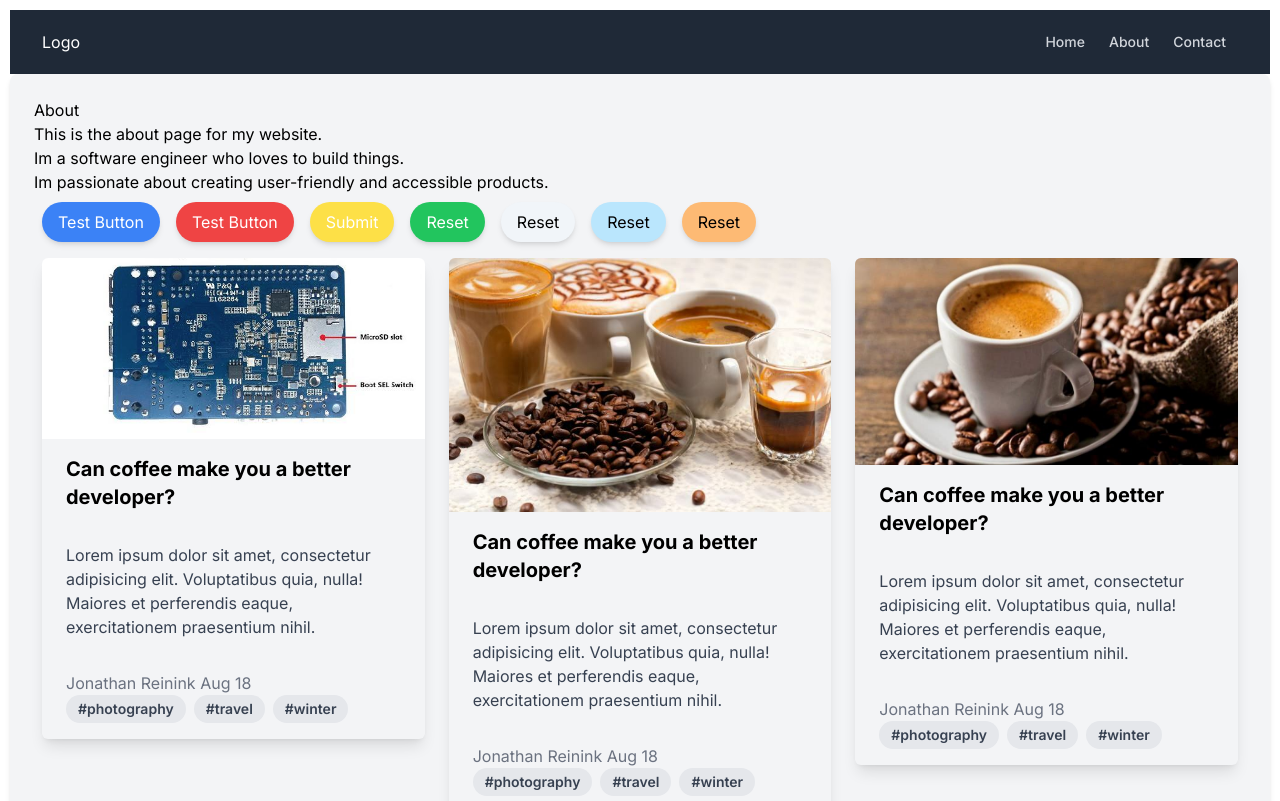
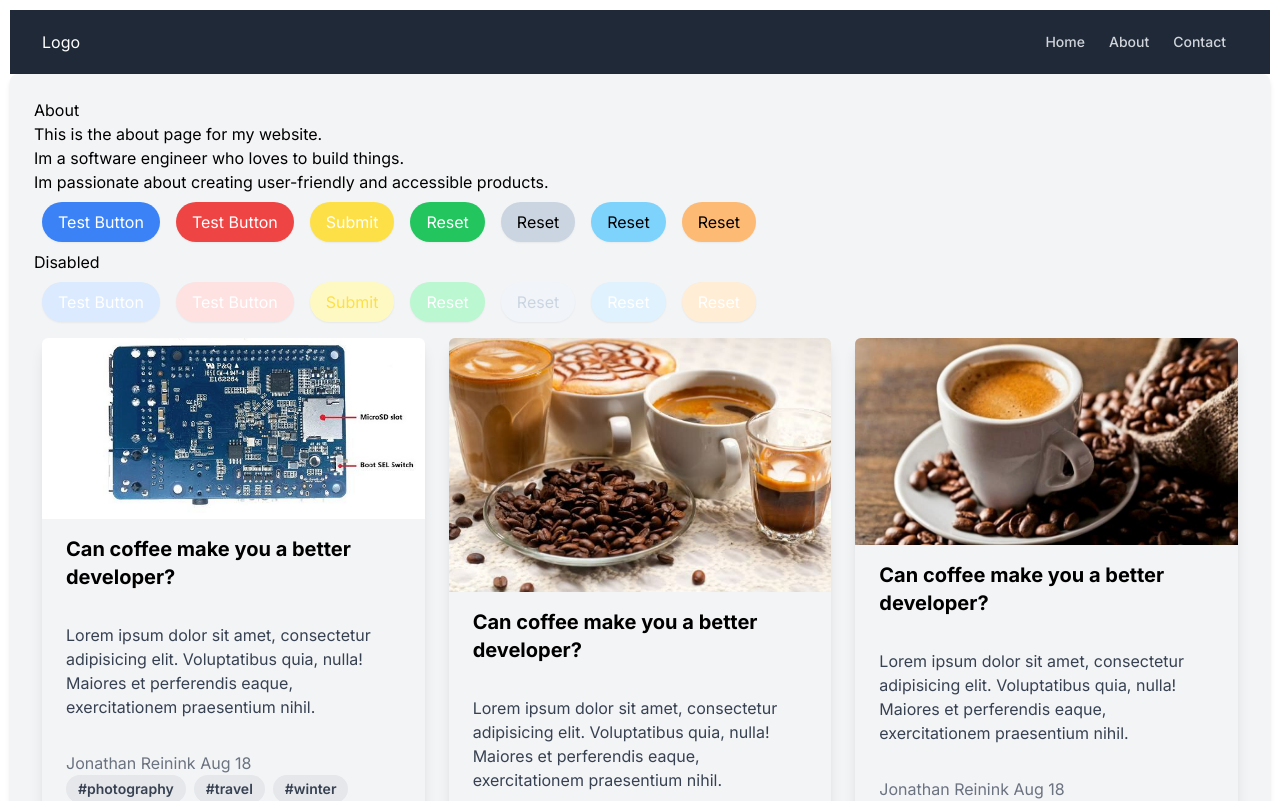
Before and after one commit to ristep/next02, a Next.js app: page /about in a window 1280 px wide. Shown: the top 801 px of the page. Built offline with nearby package versions, Linux system fonts and the light colour scheme.

Commit message:
Neon buttons  and some other imbrovments

```diff
--- a/app/about/page.tsx
+++ b/app/about/page.tsx
@@ -1,7 +1,7 @@
 "use client"
-import Button from "@/components/Button"
 import CardVertical from "@/components/CardVertical";
 import CardHorizontal from "@/components/CardHorizontal";
+import Button from "@/components/Button";
 
 const About = () => {
 
@@ -16,14 +16,23 @@ const About = () => {
          <p>Im a software engineer who loves to build things.</p>
          <p>Im passionate about creating user-friendly and accessible products.</p>
 
-         <Button color="blue" label='Test Button' callback={handleButtonClick} />
-         <Button color="red" label='Test Button' callback={handleButtonClick} />
+         <Button color="blue"   label='Test Button' callback={handleButtonClick} />
+         <Button color="red"    label='Test Button' callback={handleButtonClick} />
+         <Button color="yellow" label='Submit' callback={handleButtonClick} type='submit'/>
+         <Button color="green"  label='Reset'  callback={handleButtonClick} type='reset' />
+         <Button color="slate"  label='Reset'  callback={handleButtonClick} type='reset' />
+         <Button color="sky"    label='Reset'  callback={handleButtonClick} type='reset' />
+         <Button color="orange" label='Reset'  callback={handleButtonClick} type='reset' />
 
-         <Button color="yellow" label='Submit' callback={handleButtonClick} type='submit' />
-         <Button color="green" label='Reset' callback={handleButtonClick} type='reset' />
-         <Button color="slate" label='Reset' callback={handleButtonClick} type='reset' />
-         <Button color="sky" label='Reset' callback={handleButtonClick} type='reset' />
-         <Button color="orange" label='Reset' callback={handleButtonClick} type='reset' />
+         <p>Disabled</p>
+
+         <Button color="blue"   label='Test Button' callback={handleButtonClick} active={false}/>
+         <Button color="red"    label='Test Button' callback={handleButtonClick} active={false}/>
+         <Button color="yellow" label='Submit' callback={handleButtonClick} type='submit'active={false} />
+         <Button color="green"  label='Reset'  callback={handleButtonClick} type='reset' active={false}/>
+         <Button color="slate"  label='Reset'  callback={handleButtonClick} type='reset' active={false}/>
+         <Button color="sky"    label='Reset'  callback={handleButtonClick} type='reset' active={false}/>
+         <Button color="orange" label='Reset'  callback={handleButtonClick} type='reset' active={false}/>
 
          <div className="grid grid-cols-1 lg:grid-cols-2 xl:grid-cols-3 2xl:grid-cols-4 gap-2">
 
--- a/app/contact/page.tsx
+++ b/app/contact/page.tsx
@@ -1,6 +1,7 @@
 "use client"
 import Alert from '@/components/Alert'
-import Button from '@/components/Button';
+import Button from '@/components/ButtonNeon';
+import ButtonNeon from '@/components/ButtonNeon';
 import Head from 'next/head'
 import { useState } from 'react';
 
@@ -14,24 +15,45 @@ const Contact = () => {
 
    const buttons = [
       { label: 'OK', onClick: handleOK },
-      { label: 'Cancel',onClick: () => {
+      {
+         label: 'Cancel', onClick: () => {
             console.log('Cancel clicked');
             setShowAlert(false);
          }, color: "red"
       },
    ];
 
-   const togleAlert = () => {setShowAlert(!showAlert)}
+   const togleAlert = () => { setShowAlert(!showAlert) }
 
    return (
       <div suppressHydrationWarning={true}>
          <Head>
             <title>Contact</title>
          </Head>
-         <Button
-            label = "Togle Alert"
+
+         <ButtonNeon
+            label="Togle Alert"
             callback={togleAlert}
          />
+
+         <Button color="blue"   label='Test Button' callback={togleAlert} />
+         <Button color="red"    label='Test Button' callback={togleAlert} />
+         <Button color="yellow" label='Submit' callback={togleAlert} type='submit'/>
+         <Button color="green"  label='Reset'  callback={togleAlert} type='reset' active={false} />
+         <Button color="slate"  label='Reset'  callback={togleAlert} type='reset' />
+         <Button color="sky"    label='Reset'  callback={togleAlert} type='reset' />
+         <Button color="orange" label='Reset'  callback={togleAlert} type='reset' />
+
+         <p>Disabled</p>
+
+         <Button color="blue"   label='Test Button' callback={togleAlert} active={false}/>
+         <Button color="red"    label='Test Button' callback={togleAlert} active={false}/>
+         <Button color="yellow" label='Submit' callback={togleAlert} type='submit' active={false} />
+         <Button color="green"  label='Reset'  callback={togleAlert} type='reset' active={true}/>
+         <Button color="slate"  label='Reset'  callback={togleAlert} type='reset' active={false}/>
+         <Button color="sky"    label='Reset'  callback={togleAlert} type='reset' active={false}/>
+         <Button color="orange" label='Reset'  callback={togleAlert} type='reset' active={false}/>
+
          <Alert
             visible={showAlert}
             title="Alert Title"
--- a/components/Button.tsx
+++ b/components/Button.tsx
@@ -6,7 +6,7 @@ interface ButtonProps {
    icon?: React.ReactNode;
    callback: () => void;
    key?: string;
-   isButtonActive?: boolean;
+   active?: boolean;
    padding?: string;
    margin?: string;
    type?: 'button' | 'submit' | 'reset';
@@ -17,7 +17,7 @@ const Button: React.FC<ButtonProps> = ({
    label,
    icon,
    callback,
-   isButtonActive = true,
+   active = true,
    type = 'button',
    padding = 'py-2 px-4',
    margin = 'my-2 mx-2',
@@ -25,30 +25,39 @@ const Button: React.FC<ButtonProps> = ({
 }) => {
 
    const rounding = 'rounded-full';
-   const shadowing = "shadow-md hover:shadow-lg";
-   const hovering = "hover:scale-105 hover:rotate-3 transition-all duration-300";
+   const shadowing = "shadow-sm";
+   const hovering = "hover:scale-105 hover:rotate-3 hover:shadow-lg transition-all duration-300";
+   const glowing = "group-hover:opacity-100 transition duration-1000 group-hover:duration-200";
+   // const glowing = "";
    const outliner = "focus:outline-none";
 
    const buttons: { [key: string]: string } = {
-      blue: `bg-blue-500 hover:bg-blue-700 text-white`,
-      red: `bg-red-500 hover:bg-red-700 text-white`,
-      green: `bg-green-500 hover:bg-green-700 text-white`,
-      yellow: `bg-yellow-300 hover:bg-yellow-600 text-white`,
-      slate: `bg-slate-100 hover:bg-slate-300 text-black`,
-      sky: `bg-sky-200 hover:bg-sky-300 text-indigo`,
-      orange: `bg-orange-300 hover:bg-orange-500 text-indigo`,
+      blue: `${active?"bg-blue-500 hover:bg-blue-700":"bg-blue-100 "} text-white`,
+      red: `${active?"bg-red-500 hover:bg-red-700":"bg-red-100 "} text-white`,
+      green: `${active?"bg-green-500 hover:bg-green-700":"bg-green-200"} text-white`,
+      yellow: `${active?"bg-yellow-300 hover:bg-yellow-600 text-white":"bg-yellow-100 text-yellow-300"} `,
+      slate: `${active?"bg-slate-300 hover:bg-slate-100 text-black":"bg-slate-100 text-slate-300"}`,
+      sky: `${active?"bg-sky-300 hover:bg-sky-300":"bg-sky-100 text-white"} text-indigo`,
+      orange: `${active?"bg-orange-300 hover:bg-orange-500 text-indigo":"bg-orange-100 text-white"} `,
    };
 
-   const buttonClassName = buttons[color];
+   const buttonColor = buttons[color];
+
+   const finalClass = active ?
+                           `${buttonColor} ${padding} ${margin} ${rounding} ${shadowing} ${hovering} ${outliner} ${glowing}`
+                           :
+                           `${buttonColor} ${padding} ${margin} ${rounding} ${shadowing} `;
+
 
    return (
       <button
          key={label}
-         className={`${buttonClassName} ${padding} ${margin} ${rounding} ${shadowing} ${hovering} ${outliner}`}
-         onClick={isButtonActive ? callback : undefined}
-         disabled={!isButtonActive}
+         className={finalClass}
+         onClick={active ? callback : undefined}
+         disabled={!active}
          type={type}
       >
+
          {icon && <span className="mr-2">{icon}</span>}
          {label}
 
--- /dev/null
+++ b/components/ButtonNeon.tsx
@@ -0,0 +1,61 @@
+"use client"
+
+import React from 'react';
+interface ButtonProps {
+   label: string;
+   icon?: React.ReactNode;
+   callback: () => void;
+   key?: string;
+   active?: boolean;
+   padding?: string;
+   margin?: string;
+   type?: 'button' | 'submit' | 'reset';
+   color?: string;
+}
+
+const Button: React.FC<ButtonProps> = ({
+   label,
+   icon,
+   callback,
+   active = true,
+
+   type = 'button',
+   padding = 'py-2 px-4',
+   margin = 'my-2 mx-2',
+   color = 'blue',
+}) => {
+
+   const rounding = 'rounded-xl';
+
+   const buttons: { [key: string]: string } = {
+      blue: `${active?"bg-blue-700 hover:bg-blue-500 text-white from-blue-700 to-blue-500":"bg-blue-100 text-white"}`,
+      red: `${active?"bg-red-700 hover:bg-red-500 text-white from-red-700 to-red-500":"bg-red-200 text-gray-100"}`,
+      green: `${active?"bg-green-700 hover:bg-green-500 text-white from-green-700 to-green-500":"bg-green-100 text-green-300"}`,
+      yellow: `${active?"bg-yellow-600 hover:bg-yellow-300 text-white from-yellow-600 to-yellow-300":"bg-yellow-100 text-yellow-400"}`,
+      slate: `${active?"bg-slate-300 hover:bg-slate-100 text-black from-grey-300 to-grey-100":"bg-slate-100 text-slate-300"}`,
+      sky: `${active?"bg-sky-300 hover:bg-sky-200 text-indigo from-sky-300 to-sky-200":"bg-sky-100 text-sky-200"}`,
+      orange: `${active?"bg-orange-500 hover:bg-orange-300 text-indigo from-ornge-500 to-orange-300":"bg-orange-100 text-orange-300"}`,
+   };
+
+   const buttonClassColor = buttons[color];
+   const hoverClass = active ? "group-hover:opacity-100 group-hover:duration-200":"";
+
+   return (
+
+      <button
+         className={`${margin} relative group`}
+         onClick={active ? callback : undefined}
+         disabled={!active}
+         type={type}
+      >
+         <div className={`${buttonClassColor} ${rounding} ${padding} ${hoverClass} absolute -inset-1 bg-gradient-to-r blur opacity-25 transition duration-500`}></div>
+         <div className={`${buttonClassColor} ${rounding} ${padding} relative  ring-1 ring-gray-900/5 leading-none flex items-top justify-start space-x-2`}>
+            {icon && <span className="mr-2">{icon}</span>}
+            {label}
+         </div>
+      </button>
+   );
+
+};
+
+export default Button;
```
Lines whose indentation alone changed are shown as unchanged.
